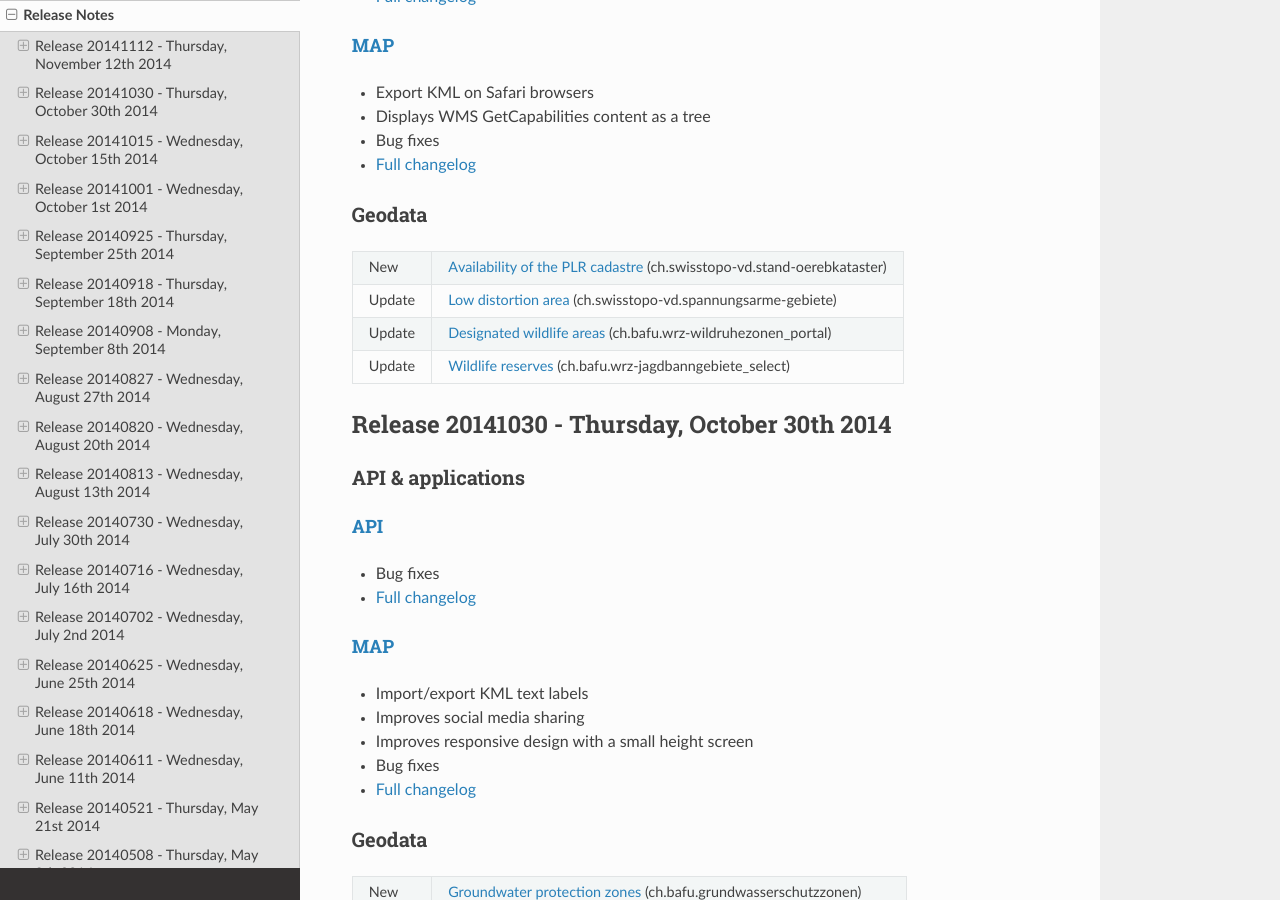
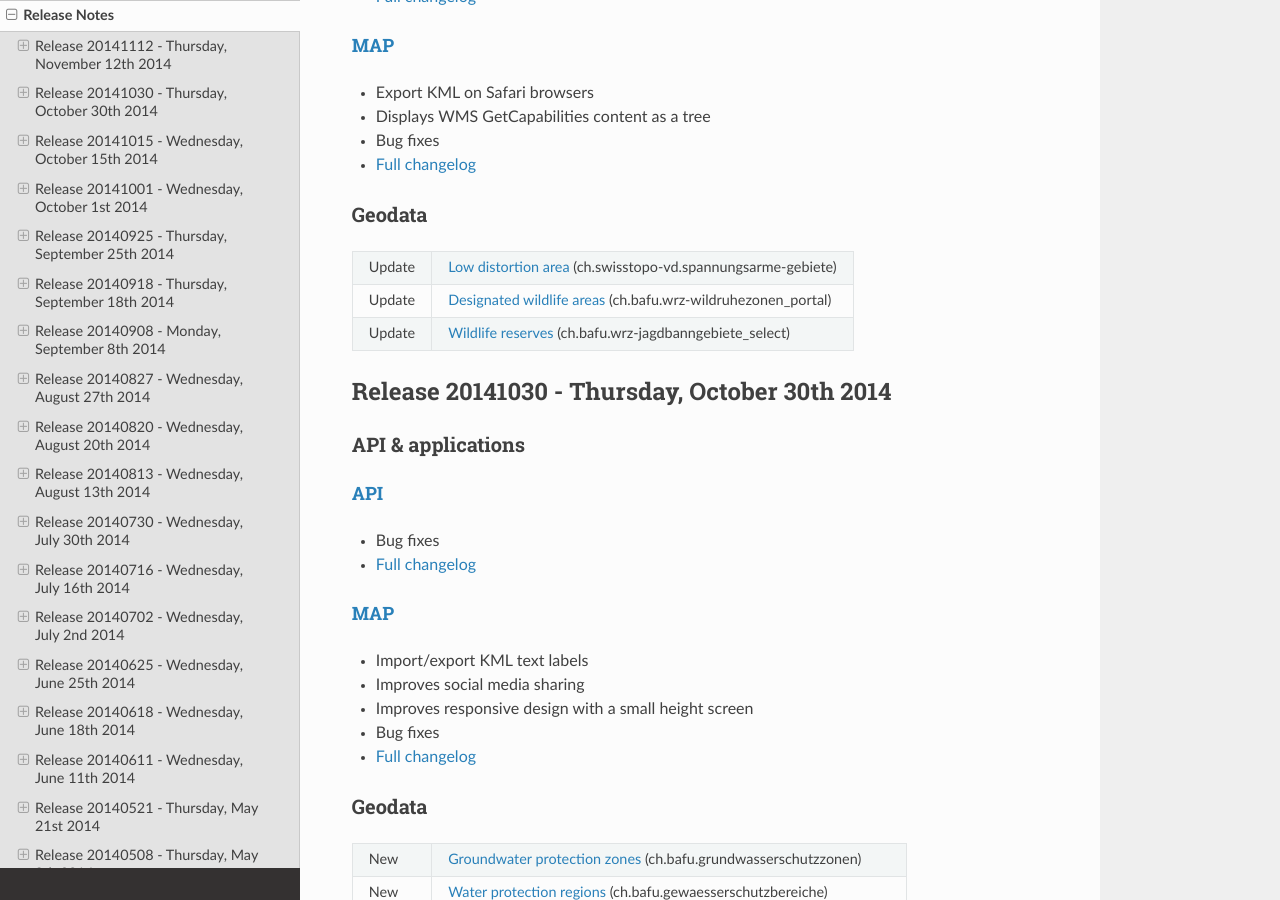
Before and after one commit to swisstopo-test/doc-chsdi3, a Sphinx documentation site: the page built from source/releasenotes/index.rst, in a window 1280 px wide and 900 px high, scrolled down 353 px. Built offline with Sphinx 7.4.7 and the Read the Docs theme 2.0.0, drawn with Linux system fonts in a browser that asks for light colours.

Commit message:
Remove oereeba kataster from release notes

```diff
--- a/source/releasenotes/index.rst
+++ b/source/releasenotes/index.rst
@@ -34,8 +34,6 @@ API & applications
 Geodata
 *******
 
-+--------+---------------------------------------------------------------------------------------------------------------------------------------------------------------------------------------------------------+
-| New    | `Availability of the PLR cadastre <//map.geo.admin.ch/?layers=ch.swisstopo-vd.stand-oerebkataster>`__ (ch.swisstopo-vd.stand-oerebkataster)                                                             |
 +--------+---------------------------------------------------------------------------------------------------------------------------------------------------------------------------------------------------------+
 | Update | `Low distortion area <//map.geo.admin.ch/?layers=ch.swisstopo-vd.spannungsarme-gebiete>`__ (ch.swisstopo-vd.spannungsarme-gebiete)                                                                      |
 +--------+---------------------------------------------------------------------------------------------------------------------------------------------------------------------------------------------------------+
```
